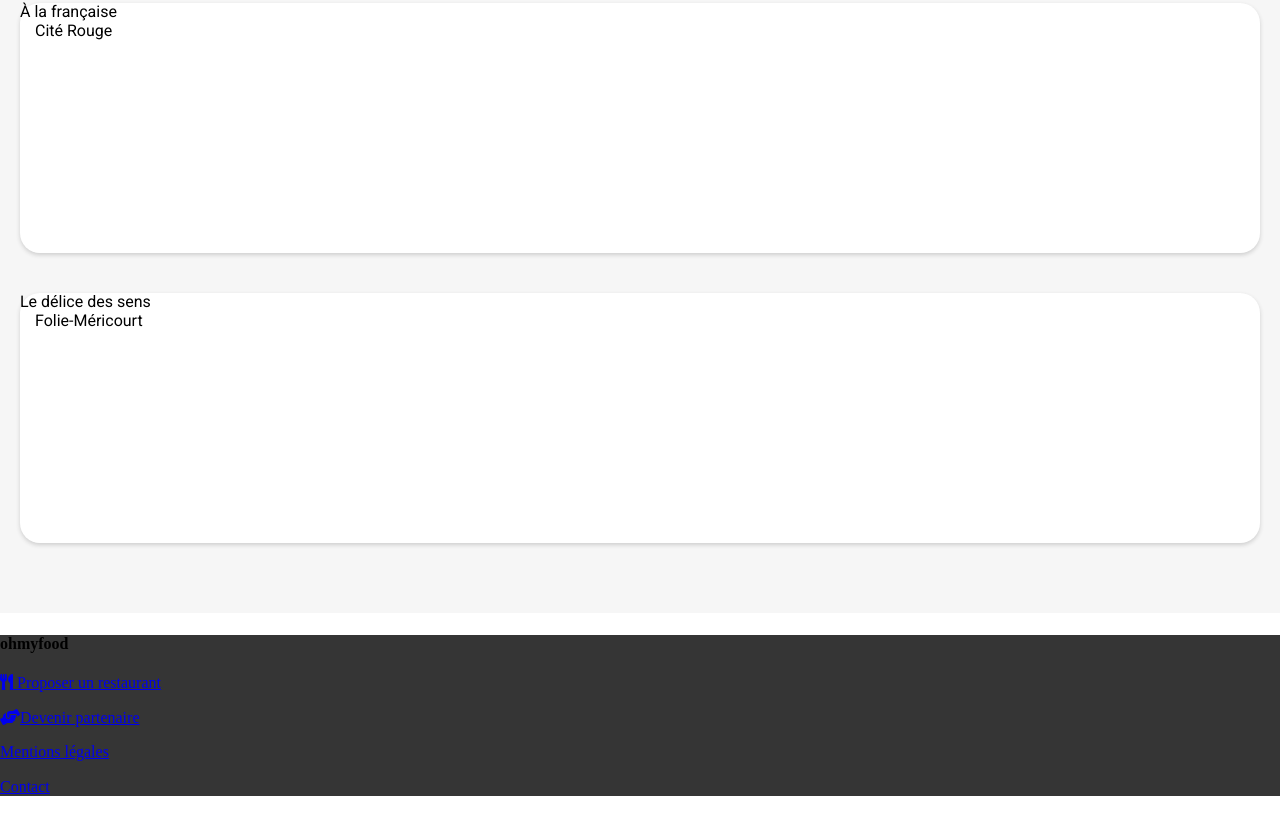
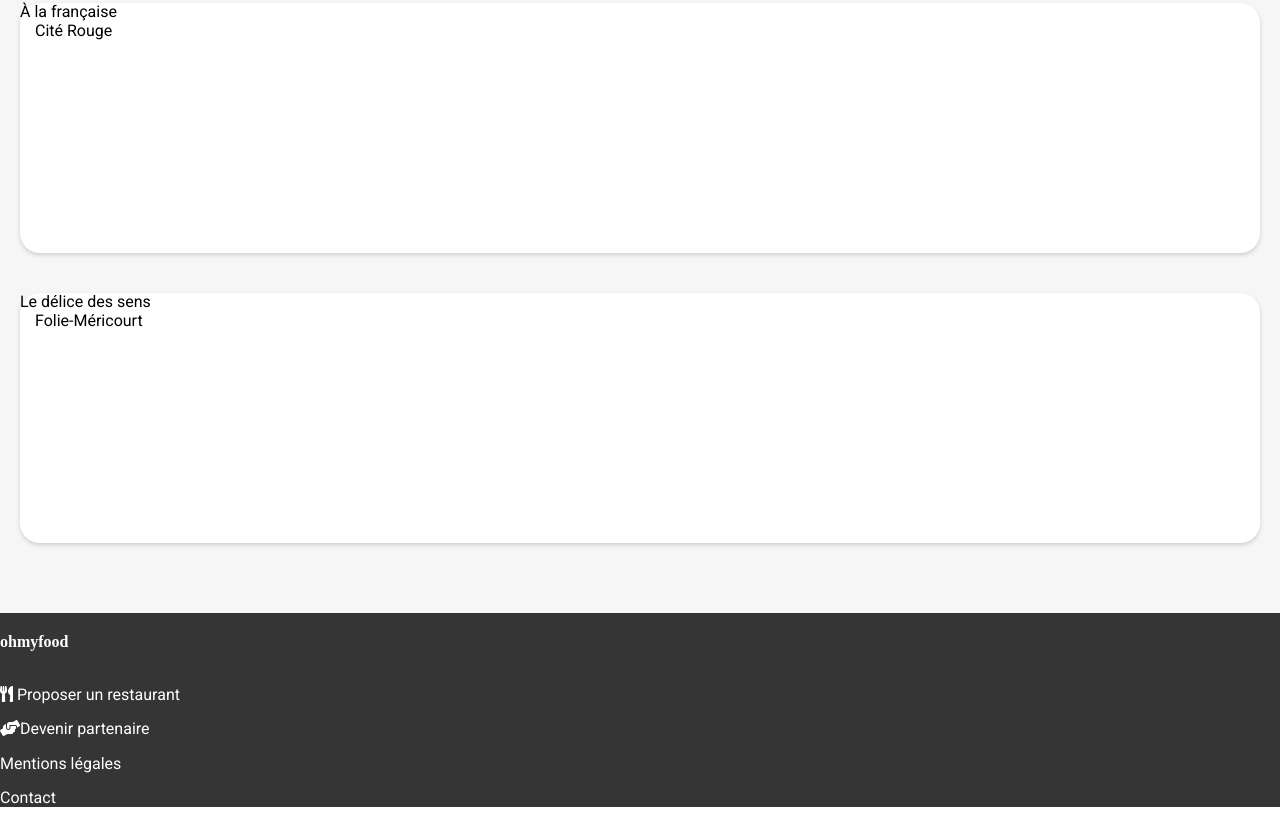
Before and after one commit to Raoulito/RaoulMichel_3_17012022, a plain HTML site: page index.html in a window 1280 px wide. Shown: the part 1484-2307 px from the top of the page. Drawn offline with nearby package versions, Linux system fonts and the light colour scheme; a web font is replaced by a local one.

Commit message:
Mise en page grossiere footer

```diff
--- a/css/footer.scss
+++ b/css/footer.scss
@@ -1,3 +1,16 @@
 .footer{
     background-color: #353535;
+    color: $blanc;
+    font-family: $policetexte;
 }
+
+.footer h4{
+    font-family: $policetitre;
+    padding: 20px 0px 18px 0px;
+    margin: 0px;
+}
+
+.footer a{
+    color: $blanc;
+    text-decoration: none;
+}
--- a/index.html
+++ b/index.html
@@ -82,7 +82,7 @@
             <p class="footer"><a href="#"><i class="fas fa-utensils"></i> Proposer un restaurant</a></p>
             <p class="footer"><a href="#"><i class="fas fa-hands-helping"></i>Devenir partenaire</a></p>
             <p class="footer"><a href="#">Mentions légales</a></p>
-            <p class="footer"><a href="#">Contact</a></p>
+            <p class="footer"><a href="mailto:contact@ohmyfood.fr">Contact</a></p>
         </div>
     </footer>
 
```
Also changed, not shown: css/style.css, 1 other file.
